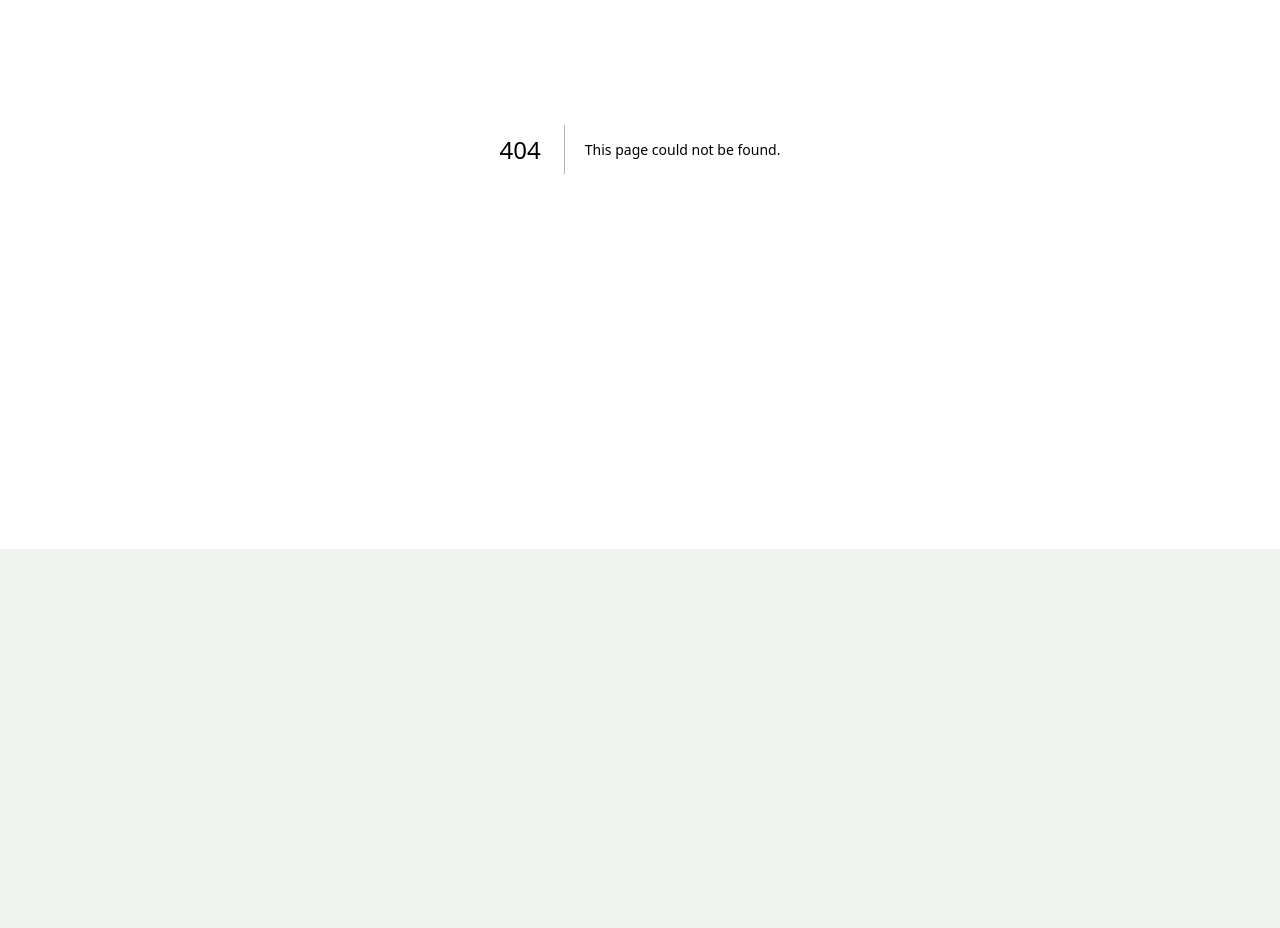
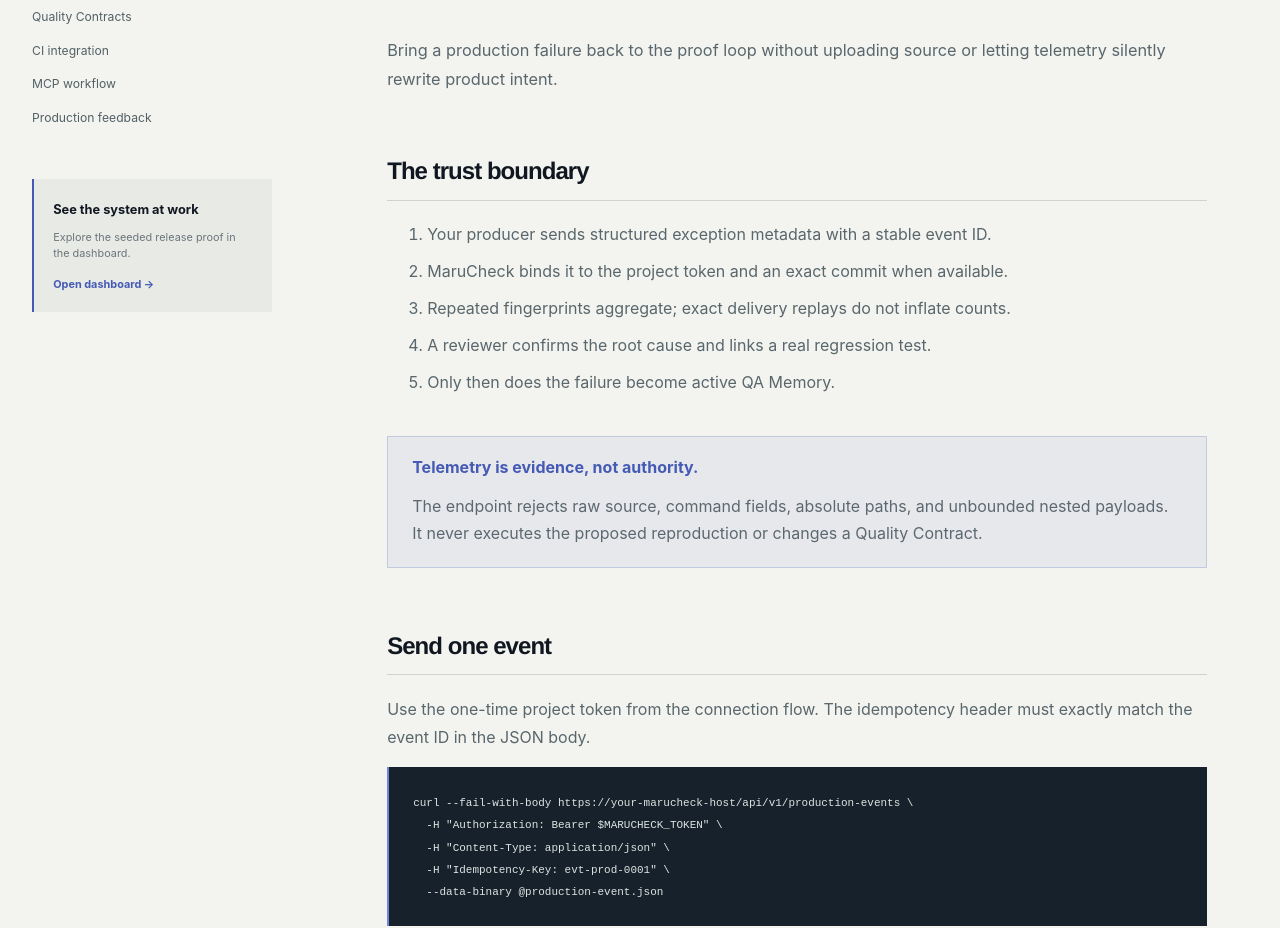
Before and after one commit to Kidus-M/MaruCheck-Web, a Next.js app: page /docs/production-feedback in a window 1280 px wide. Before the commit this address had no page. Shown: the part 251-1179 px from the top of the page. Before the commit the page ends 800 px from the top, so only its background shows below. Built offline with nearby package versions, Linux system fonts and the light colour scheme.

Commit message:
feat: add production feedback documentation and API specification

```diff
--- a/src/app/(marketing)/docs/page.tsx
+++ b/src/app/(marketing)/docs/page.tsx
@@ -30,6 +30,12 @@ const entries = [
     "MCP workflow",
     "Connect Codex, Claude Code, Cursor, or another compatible client to the local MaruCheck server.",
     "/docs/mcp",
+  ],
+  [
+    "05",
+    "Production feedback",
+    "Turn bounded production failures into commit-linked, human-reviewed QA memory candidates.",
+    "/docs/production-feedback",
   ],
 ] as const;
 
--- /dev/null
+++ b/src/app/(marketing)/docs/production-feedback/page.tsx
@@ -0,0 +1,67 @@
+import type { Metadata } from "next";
+import { CodeBlock, DocsCallout } from "@/components/docs-shell";
+
+export const metadata: Metadata = {
+  title: "Production feedback",
+  description: "Send bounded production failures into MaruCheck's reviewed QA-memory workflow.",
+};
+
+export default function ProductionFeedbackDocsPage() {
+  return (
+    <>
+      <span className="docs-kicker">After release</span>
+      <h1>Production feedback</h1>
+      <p className="docs-lead">
+        Bring a production failure back to the proof loop without uploading source or letting
+        telemetry silently rewrite product intent.
+      </p>
+      <section className="docs-section">
+        <h2>The trust boundary</h2>
+        <ol>
+          <li>Your producer sends structured exception metadata with a stable event ID.</li>
+          <li>MaruCheck binds it to the project token and an exact commit when available.</li>
+          <li>Repeated fingerprints aggregate; exact delivery replays do not inflate counts.</li>
+          <li>A reviewer confirms the root cause and links a real regression test.</li>
+          <li>Only then does the failure become active QA Memory.</li>
+        </ol>
+      </section>
+      <DocsCallout>
+        <strong>Telemetry is evidence, not authority.</strong>
+        <p>
+          The endpoint rejects raw source, command fields, absolute paths, and unbounded nested
+          payloads. It never executes the proposed reproduction or changes a Quality Contract.
+        </p>
+      </DocsCallout>
+      <section className="docs-section">
+        <h2>Send one event</h2>
+        <p>
+          Use the one-time project token from the connection flow. The idempotency header must
+          exactly match the event ID in the JSON body.
+        </p>
+        <CodeBlock>{`curl --fail-with-body https://your-marucheck-host/api/v1/production-events \\
+  -H "Authorization: Bearer $MARUCHECK_TOKEN" \\
+  -H "Content-Type: application/json" \\
+  -H "Idempotency-Key: evt-prod-0001" \\
+  --data-binary @production-event.json`}</CodeBlock>
+      </section>
+      <section className="docs-section">
+        <h2>Review before memory</h2>
+        <p>
+          Open the production-feedback queue in the dashboard. Approval requires a confirmed root
+          cause, Vitest or Playwright adapter, stable regression ID, and project-relative test path.
+          Rejecting the proposal creates no memory and no test link.
+        </p>
+      </section>
+      <section className="docs-section">
+        <h2>Delivery rules</h2>
+        <ul>
+          <li>New event IDs return 201.</li>
+          <li>An identical retry returns 200 and preserves the occurrence count.</li>
+          <li>Reusing an event ID with altered content returns 409.</li>
+          <li>A project token may send at most 60 events per minute.</li>
+          <li>Production aggregates are retained for 90 days.</li>
+        </ul>
+      </section>
+    </>
+  );
+}
--- a/src/components/docs-shell.tsx
+++ b/src/components/docs-shell.tsx
@@ -7,6 +7,7 @@ const docsLinks = [
   { href: "/docs/quality-contracts", label: "Quality Contracts" },
   { href: "/docs/ci", label: "CI integration" },
   { href: "/docs/mcp", label: "MCP workflow" },
+  { href: "/docs/production-feedback", label: "Production feedback" },
 ] as const;
 
 export function DocsShell({ children }: { readonly children: ReactNode }) {
--- a/src/components/marketing-shell.tsx
+++ b/src/components/marketing-shell.tsx
@@ -22,6 +22,7 @@ const footerGroups = [
       ["Getting started", "/docs/getting-started"],
       ["Quality Contracts", "/docs/quality-contracts"],
       ["MCP integration", "/docs/mcp"],
+      ["Production feedback", "/docs/production-feedback"],
     ],
   },
   {
--- a/src/lib/production-feedback-store.ts
+++ b/src/lib/production-feedback-store.ts
@@ -45,6 +45,7 @@ export async function authenticateProjectTokenForFeedback(
     .where(
       and(
         eq(projectIngestToken.tokenHash, hashProjectToken(rawToken)),
+        eq(project.organizationId, projectIngestToken.organizationId),
         isNull(projectIngestToken.revokedAt),
         or(isNull(projectIngestToken.expiresAt), gt(projectIngestToken.expiresAt, now)),
       ),
```
Also changed, not shown: 3 other files (tests, documents, lock files or other folders).
